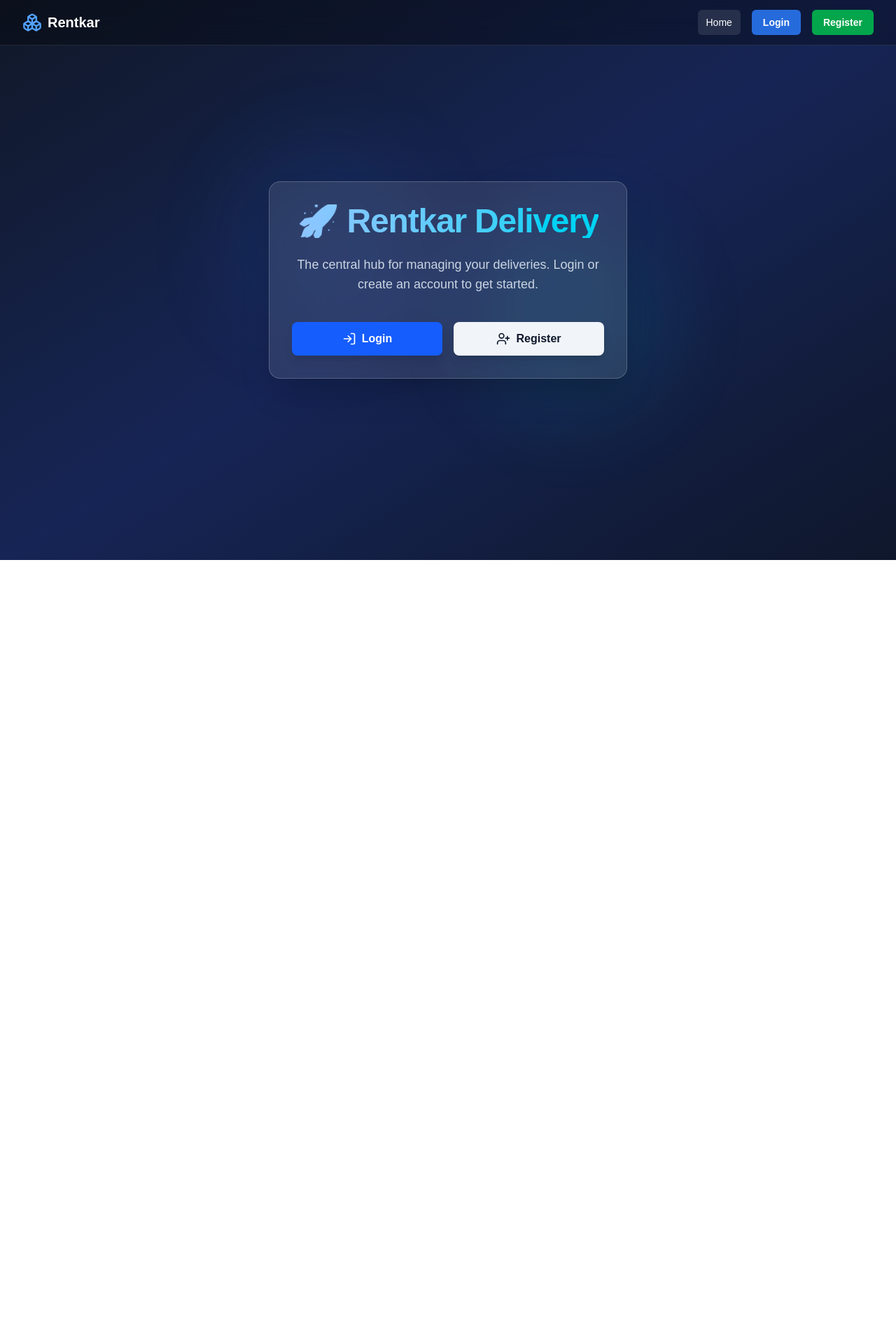
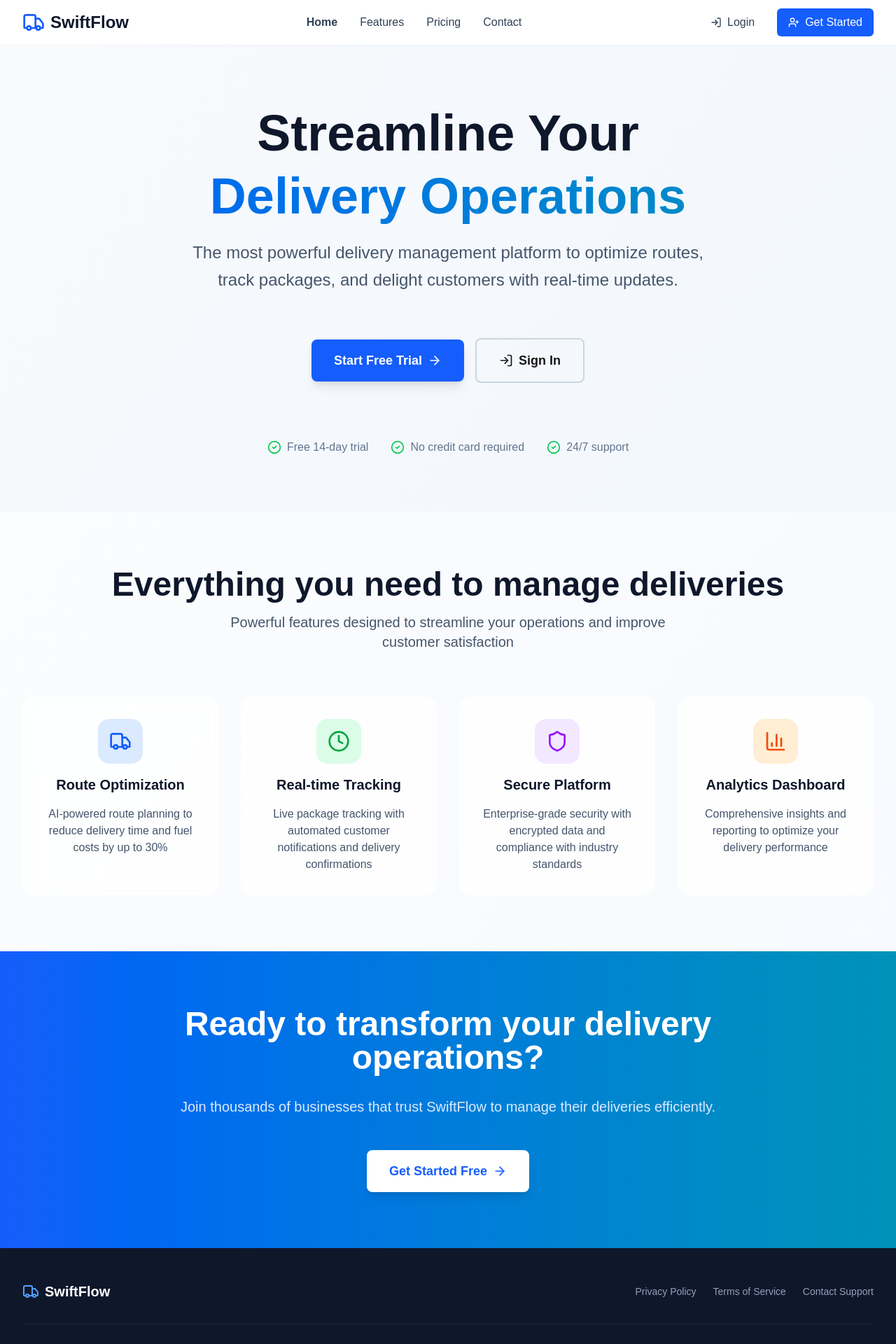
Before and after one commit to YashPimpalkar/deliver-management, a Next.js app in the folder client/: page / in a window 1280 px wide. Shown: the top 1920 px of the page at 70% size. Before the commit the page ends 800 px from the top, so only its background shows below. Built offline with nearby package versions, Linux system fonts and the light colour scheme.

Commit message:
feat: Add Footer component and enhance Navbar with new links and styles

```diff
--- a/client/src/app/layout.tsx
+++ b/client/src/app/layout.tsx
@@ -3,6 +3,7 @@ import { Geist, Geist_Mono } from "next/font/google";
 import "./globals.css";
 import "leaflet/dist/leaflet.css";
 import Navbar from "@/components/Navbar";
+import Footer from "@/components/Footer";
 
 const geistSans = Geist({
   variable: "--font-geist-sans",
@@ -31,6 +32,7 @@ export default function RootLayout({
       >
         <Navbar />
         {children}
+        <Footer />
       </body>
     </html>
   );
--- a/client/src/app/page.tsx
+++ b/client/src/app/page.tsx
@@ -1,53 +1,162 @@
-// 📂 app/page.tsx
+"use client";
 
-import { LogIn, UserPlus } from "lucide-react"; // Using lucide-react for icons
 import Link from "next/link";
+import {
+  LogIn,
+  Truck,
+  Clock,
+  Shield,
+  BarChart3,
+  ArrowRight,
+  CheckCircle2,
+} from "lucide-react";
+
+
+// ✅ Feature Array defined at the top for easy maintenance
+const FEATURES = [
+  {
+    icon: (
+      <Truck className="h-8 w-8 text-blue-600 group-hover:text-white transition-colors duration-300" />
+    ),
+    title: "Route Optimization",
+    color: "blue",
+    desc: "AI-powered route planning to reduce delivery time and fuel costs by up to 30%",
+  },
+  {
+    icon: (
+      <Clock className="h-8 w-8 text-green-600 group-hover:text-white transition-colors duration-300" />
+    ),
+    title: "Real-time Tracking",
+    color: "green",
+    desc: "Live package tracking with automated customer notifications and delivery confirmations",
+  },
+  {
+    icon: (
+      <Shield className="h-8 w-8 text-purple-600 group-hover:text-white transition-colors duration-300" />
+    ),
+    title: "Secure Platform",
+    color: "purple",
+    desc: "Enterprise-grade security with encrypted data and compliance with industry standards",
+  },
+  {
+    icon: (
+      <BarChart3 className="h-8 w-8 text-orange-600 group-hover:text-white transition-colors duration-300" />
+    ),
+    title: "Analytics Dashboard",
+    color: "orange",
+    desc: "Comprehensive insights and reporting to optimize your delivery performance",
+  },
+];
 
 export default function Home() {
   return (
-    <>
-      <main className="flex flex-col items-center justify-center w-full min-h-screen px-4 bg-gradient-to-br from-gray-900 via-blue-950 to-slate-900 text-white overflow-hidden">
+    <div className="min-h-screen bg-gradient-to-br from-slate-50 to-blue-50">
+      {/* Hero Section */}
+      <main className="relative overflow-hidden">
+        <div className="max-w-7xl mx-auto px-4 sm:px-6 lg:px-8 py-20">
+          <div className="text-center space-y-8">
+            <div className="space-y-4">
+              <h1 className="text-5xl md:text-7xl font-bold text-slate-900 leading-tight">
+                Streamline Your
+                <span className="text-transparent bg-clip-text bg-gradient-to-r from-blue-600 to-cyan-600 block">
+                  Delivery Operations
+                </span>
+              </h1>
+              <p className="text-xl md:text-2xl text-slate-600 max-w-3xl mx-auto leading-relaxed">
+                The most powerful delivery management platform to optimize
+                routes, track packages, and delight customers with real-time
+                updates.
+              </p>
+            </div>
 
-        {/* Main Content Card */}
-        <div className="relative z-10 flex flex-col items-center p-6 space-y-4 text-center bg-white/10 backdrop-blur-md border border-white/20 rounded-2xl shadow-2xl w-full max-w-sm md:max-w-lg md:p-8 md:space-y-6">
+            {/* CTA Buttons */}
+            <div className="flex flex-col sm:flex-row gap-4 justify-center items-center pt-8">
+              <Link href="/register">
+                <button className="bg-blue-600 hover:bg-blue-700 text-white px-8 py-4 text-lg font-semibold rounded-lg transform hover:scale-105 transition-all duration-200 shadow-lg flex items-center justify-center">
+                  Start Free Trial
+                  <ArrowRight className="ml-2 h-5 w-5" />
+                </button>
+              </Link>
+              <Link href="/login">
+                <button className="border-2 border-slate-300 hover:border-blue-600 hover:text-blue-600 px-8 py-4 text-lg font-semibold rounded-lg transform hover:scale-105 transition-all duration-200 flex items-center justify-center">
+                  <LogIn className="mr-2 h-5 w-5" />
+                  Sign In
+                </button>
+              </Link>
+            </div>
 
-          {/* Heading */}
-          <h1 className="text-4xl font-extrabold tracking-tight text-transparent bg-clip-text bg-gradient-to-r from-blue-300 to-cyan-400 md:text-5xl">
-            🚀 Rentkar Delivery
-          </h1>
-
-          {/* Subheading */}
-          <p className="text-md text-slate-300 md:text-lg">
-            The central hub for managing your deliveries. Login or create an account to get started.
-          </p>
-
-          {/* Buttons */}
-          <div className="flex flex-col sm:flex-row gap-4 w-full pt-4">
-
-            {/* Login Button */}
-            <Link href="/login" className="w-full">
-              <button className="flex items-center justify-center w-full px-6 py-3 font-semibold text-white bg-blue-600 rounded-lg shadow-lg hover:bg-blue-700 transition-all duration-300 ease-in-out transform hover:scale-105">
-                <LogIn className="w-5 h-5 mr-2" />
-                Login
-              </button>
-            </Link>
-
-            {/* Register Button */}
-            <Link href="/register" className="w-full">
-              <button className="flex items-center justify-center w-full px-6 py-3 font-semibold text-slate-900 bg-slate-100 rounded-lg shadow-lg hover:bg-white transition-all duration-300 ease-in-out transform hover:scale-105">
-                <UserPlus className="w-5 h-5 mr-2" />
-                Register
-              </button>
-            </Link>
-
+            {/* Trust Indicators */}
+            <div className="flex flex-wrap justify-center items-center gap-8 pt-12 text-slate-500">
+              {["Free 14-day trial", "No credit card required", "24/7 support"].map(
+                (text, i) => (
+                  <div key={i} className="flex items-center gap-2">
+                    <CheckCircle2 className="h-5 w-5 text-green-500" />
+                    <span className="font-medium">{text}</span>
+                  </div>
+                )
+              )}
+            </div>
           </div>
         </div>
 
-        {/* Decorative background blobs */}
-        <div className="hidden md:block absolute top-1/4 left-1/4 w-72 h-72 bg-blue-500 rounded-full opacity-10 blur-3xl animate-pulse"></div>
-        <div className="hidden md:block absolute bottom-1/4 right-1/4 w-72 h-72 bg-cyan-400 rounded-full opacity-10 blur-3xl animate-pulse animation-delay-4000"></div>
+        {/* Features Section */}
+        <section id="features" className="py-20 bg-white/50">
+          <div className="max-w-7xl mx-auto px-4 sm:px-6 lg:px-8">
+            <div className="text-center space-y-4 mb-16">
+              <h2 className="text-4xl md:text-5xl font-bold text-slate-900">
+                Everything you need to manage deliveries
+              </h2>
+              <p className="text-xl text-slate-600 max-w-2xl mx-auto">
+                Powerful features designed to streamline your operations and
+                improve customer satisfaction
+              </p>
+            </div>
+
+            <div className="grid md:grid-cols-2 lg:grid-cols-4 gap-8">
+              {FEATURES.map((feature, i) => (
+                <div
+                  key={i}
+                  className="group hover:shadow-xl transition-all duration-300 transform hover:-translate-y-2 border-0 bg-white/80 backdrop-blur-sm rounded-2xl p-8 text-center space-y-4"
+                >
+                  <div
+                    className={`w-16 h-16 rounded-2xl flex items-center justify-center mx-auto bg-${feature.color}-100 group-hover:bg-${feature.color}-600 transition-colors duration-300`}
+                  >
+                    {feature.icon}
+                  </div>
+                  <h3 className="text-xl font-semibold text-slate-900">
+                    {feature.title}
+                  </h3>
+                  <p className="text-slate-600">{feature.desc}</p>
+                </div>
+              ))}
+            </div>
+          </div>
+        </section>
+
+        {/* CTA Section */}
+        <section className="py-20 bg-gradient-to-r from-blue-600 to-cyan-600">
+          <div className="max-w-4xl mx-auto text-center px-4 sm:px-6 lg:px-8 space-y-8">
+            <h2 className="text-4xl md:text-5xl font-bold text-white">
+              Ready to transform your delivery operations?
+            </h2>
+            <p className="text-xl text-blue-100">
+              Join thousands of businesses that trust SwiftFlow to manage their
+              deliveries efficiently.
+            </p>
+            <div className="flex flex-col sm:flex-row gap-4 justify-center items-center pt-4">
+              <Link href="/register">
+                <button className="bg-white text-blue-600 hover:bg-slate-100 px-8 py-4 text-lg font-semibold rounded-lg transform hover:scale-105 transition-all duration-200 shadow-lg flex items-center justify-center">
+                  Get Started Free
+                  <ArrowRight className="ml-2 h-5 w-5" />
+                </button>
+              </Link>
+            </div>
+          </div>
+        </section>
+
+        {/* ✅ Separated Footer Component */}
 
       </main>
-    </>
+    </div>
   );
 }
--- /dev/null
+++ b/client/src/components/Footer.tsx
@@ -0,0 +1,34 @@
+"use client";
+
+import { Truck } from "lucide-react";
+
+export default function Footer() {
+  return (
+    <footer className="bg-slate-900 text-white py-12">
+      <div className="max-w-7xl mx-auto px-4 sm:px-6 lg:px-8">
+        <div className="flex flex-col md:flex-row justify-between items-center space-y-4 md:space-y-0">
+          <div className="flex items-center space-x-2">
+            <Truck className="h-6 w-6 text-blue-400" />
+            <span className="text-xl font-bold">SwiftFlow</span>
+          </div>
+
+          <div className="flex space-x-6 text-sm text-slate-400">
+            <a href="#" className="hover:text-white transition-colors">
+              Privacy Policy
+            </a>
+            <a href="#" className="hover:text-white transition-colors">
+              Terms of Service
+            </a>
+            <a href="#" className="hover:text-white transition-colors">
+              Contact Support
+            </a>
+          </div>
+        </div>
+
+        <div className="mt-8 pt-8 border-t border-slate-800 text-center text-sm text-slate-400">
+          © {new Date().getFullYear()} SwiftFlow. All rights reserved.
+        </div>
+      </div>
+    </footer>
+  );
+}
--- a/client/src/components/Navbar.tsx
+++ b/client/src/components/Navbar.tsx
@@ -3,8 +3,15 @@
 import { useState, useEffect } from "react";
 import Link from "next/link";
 import { usePathname, useRouter } from "next/navigation";
-import { getRole, logout } from "@/lib/auth"; // Your authentication functions
-import { Boxes, Menu, X, LogOut } from "lucide-react"; // Icons
+import { getRole, logout } from "@/lib/auth";
+import {
+  Menu,
+  X,
+  LogOut,
+  LogIn,
+  UserPlus,
+  Truck,
+} from "lucide-react";
 
 export default function Navbar() {
   const [role, setRole] = useState<string | null>(null);
@@ -25,16 +32,17 @@ export default function Navbar() {
 
   const navLinks = [
     { title: "Home", href: "/", roles: ["admin", "partner", null] },
-    // Admin Links
+    { title: "Features", href: "#features", roles: ["admin", "partner", null] },
+    { title: "Pricing", href: "#pricing", roles: ["admin", "partner", null] },
+    { title: "Contact", href: "#contact", roles: ["admin", "partner", null] },
     { title: "Dashboard", href: "/admin", roles: ["admin"] },
     { title: "Orders", href: "/admin/orders", roles: ["admin"] },
-    // Partner Links
     { title: "My Deliveries", href: "/partner", roles: ["partner"] },
   ];
 
-  const renderLinks = (isMobile = false) => {
-    return navLinks
-      .filter(link => link.roles.includes(role))
+  const renderLinks = (isMobile = false) =>
+    navLinks
+      .filter((link) => link.roles.includes(role))
       .map((link) => {
         const isActive = pathname === link.href;
         return (
@@ -42,104 +50,102 @@ export default function Navbar() {
             key={link.title}
             href={link.href}
             onClick={() => setIsMenuOpen(false)}
-            className={`
-              ${isMobile ? "text-lg" : "text-sm"}
-              ${isActive ? "text-white bg-white/10" : "text-gray-300"}
-              font-medium rounded-md px-3 py-2 transition-all duration-200 hover:text-white hover:bg-white/10
-            `}
+            className={`${
+              isMobile
+                ? "text-lg text-slate-800"
+                : "text-slate-700 hover:text-blue-600"
+            } ${
+              isActive ? "text-blue-600 font-semibold" : "font-medium"
+            } transition-colors`}
           >
             {link.title}
           </Link>
         );
       });
-  };
 
   return (
     <>
-      <nav className="fixed top-0 left-0 w-full z-50 bg-black/30 backdrop-blur-lg border-b border-white/10">
+      {/* HEADER */}
+      <header className="bg-white/80 backdrop-blur-sm border-b border-slate-200/60 sticky top-0 z-50">
         <div className="max-w-7xl mx-auto px-4 sm:px-6 lg:px-8">
-          <div className="flex items-center justify-between h-16">
+          <div className="flex justify-between items-center h-16">
             {/* Logo */}
-            <Link href="/" className="flex-shrink-0 flex items-center gap-2 text-white font-bold text-xl">
-              <Boxes className="h-7 w-7 text-blue-400" />
-              Rentkar
-            </Link>
+            <div className="flex items-center space-x-2">
+              <Truck className="h-8 w-8 text-blue-600" />
+              <span className="text-2xl font-bold text-slate-900">SwiftFlow</span>
+            </div>
 
-            {/* Desktop Menu */}
+            {/* Desktop Nav Links */}
+            <nav className="hidden md:flex space-x-8">{renderLinks()}</nav>
+
+            {/* Auth Buttons */}
             <div className="hidden md:flex items-center space-x-4">
-              {renderLinks()}
               {role ? (
                 <button
                   onClick={handleLogout}
-                  className="bg-red-500/80 text-white px-4 py-2 text-sm font-semibold rounded-md hover:bg-red-600 transition-colors duration-200 flex items-center gap-2"
+                  className="flex items-center bg-red-500 hover:bg-red-600 text-white font-medium px-4 py-2 rounded-md transition-colors duration-200"
                 >
-                  <LogOut size={16} />
+                  <LogOut className="h-4 w-4 mr-2" />
                   Logout
                 </button>
               ) : (
                 <>
-                  <Link
-                    href="/login"
-                    className="bg-blue-500/80 text-white px-4 py-2 text-sm font-semibold rounded-md hover:bg-blue-600 transition-colors duration-200"
-                  >
+                  <Link href="/login">
+                    <button className="flex items-center text-slate-700 hover:text-blue-600 font-medium px-4 py-2 rounded-md transition-colors duration-200">
+                      <LogIn className="h-4 w-4 mr-2" />
                       Login
+                    </button>
                   </Link>
-                  <Link
-                    href="/register"
-                    className="bg-green-500/80 text-white px-4 py-2 text-sm font-semibold rounded-md hover:bg-green-600 transition-colors duration-200"
-                  >
-                    Register
+                  <Link href="/register">
+                    <button className="flex items-center bg-blue-600 hover:bg-blue-700 text-white font-medium px-4 py-2 rounded-md transition-colors duration-200">
+                      <UserPlus className="h-4 w-4 mr-2" />
+                      Get Started
+                    </button>
                   </Link>
                 </>
               )}
             </div>
 
             {/* Mobile Menu Button */}
-            <div className="md:hidden">
             <button
               onClick={() => setIsMenuOpen(!isMenuOpen)}
-                className="inline-flex items-center justify-center p-2 rounded-md text-gray-400 hover:text-white hover:bg-white/10"
+              className="md:hidden p-2 rounded-md text-slate-700 hover:bg-slate-100 transition-colors duration-200"
             >
               {isMenuOpen ? <X size={24} /> : <Menu size={24} />}
             </button>
           </div>
         </div>
-        </div>
-      </nav>
+      </header>
 
-      {/* Mobile Sidebar */}
+      {/* Mobile Menu */}
       <aside
-        className={`
-          fixed top-0 right-0 h-full w-64 bg-gray-900/90 backdrop-blur-xl z-40 transition-transform duration-300 ease-in-out
-          ${isMenuOpen ? "translate-x-0" : "translate-x-full"}
-          md:hidden
-        `}
+        className={`fixed top-0 right-0 h-full w-64 bg-white shadow-lg z-40 transform transition-transform duration-300 ease-in-out ${
+          isMenuOpen ? "translate-x-0" : "translate-x-full"
+        } md:hidden`}
       >
-        <div className="flex flex-col p-5 pt-20 space-y-4">
+        <div className="flex flex-col p-6 space-y-4 pt-20">
           {renderLinks(true)}
           {role ? (
             <button
               onClick={handleLogout}
-              className="mt-4 bg-red-500/80 w-full text-white px-4 py-3 text-md font-semibold rounded-md hover:bg-red-600 transition-colors duration-200 flex items-center justify-center gap-2"
+              className="mt-4 flex items-center justify-center bg-red-500 hover:bg-red-600 text-white font-medium px-4 py-3 rounded-md transition-colors duration-200"
             >
-              <LogOut size={18} />
+              <LogOut size={18} className="mr-2" />
               Logout
             </button>
           ) : (
             <>
-              <Link
-                href="/login"
-                className="mt-4 bg-blue-500/80 w-full text-white px-4 py-3 text-md font-semibold rounded-md hover:bg-blue-600 transition-colors duration-200 text-center"
-                onClick={() => setIsMenuOpen(false)}
-              >
+              <Link href="/login" onClick={() => setIsMenuOpen(false)}>
+                <button className="w-full flex items-center justify-center bg-blue-600 hover:bg-blue-700 text-white font-medium px-4 py-3 rounded-md transition-colors duration-200">
+                  <LogIn className="h-4 w-4 mr-2" />
                   Login
+                </button>
               </Link>
-              <Link
-                href="/register"
-                className="bg-green-500/80 w-full text-white px-4 py-3 text-md font-semibold rounded-md hover:bg-green-600 transition-colors duration-200 text-center"
-                onClick={() => setIsMenuOpen(false)}
-              >
-                Register
+              <Link href="/register" onClick={() => setIsMenuOpen(false)}>
+                <button className="w-full flex items-center justify-center bg-green-600 hover:bg-green-700 text-white font-medium px-4 py-3 rounded-md transition-colors duration-200">
+                  <UserPlus className="h-4 w-4 mr-2" />
+                  Get Started
+                </button>
               </Link>
             </>
           )}
@@ -150,7 +156,7 @@ export default function Navbar() {
       {isMenuOpen && (
         <div
           onClick={() => setIsMenuOpen(false)}
-          className="fixed inset-0 bg-black/50 z-30 md:hidden"
+          className="fixed inset-0 bg-black/30 z-30 md:hidden"
         ></div>
       )}
     </>
```
Lines whose indentation alone changed are shown as unchanged.
